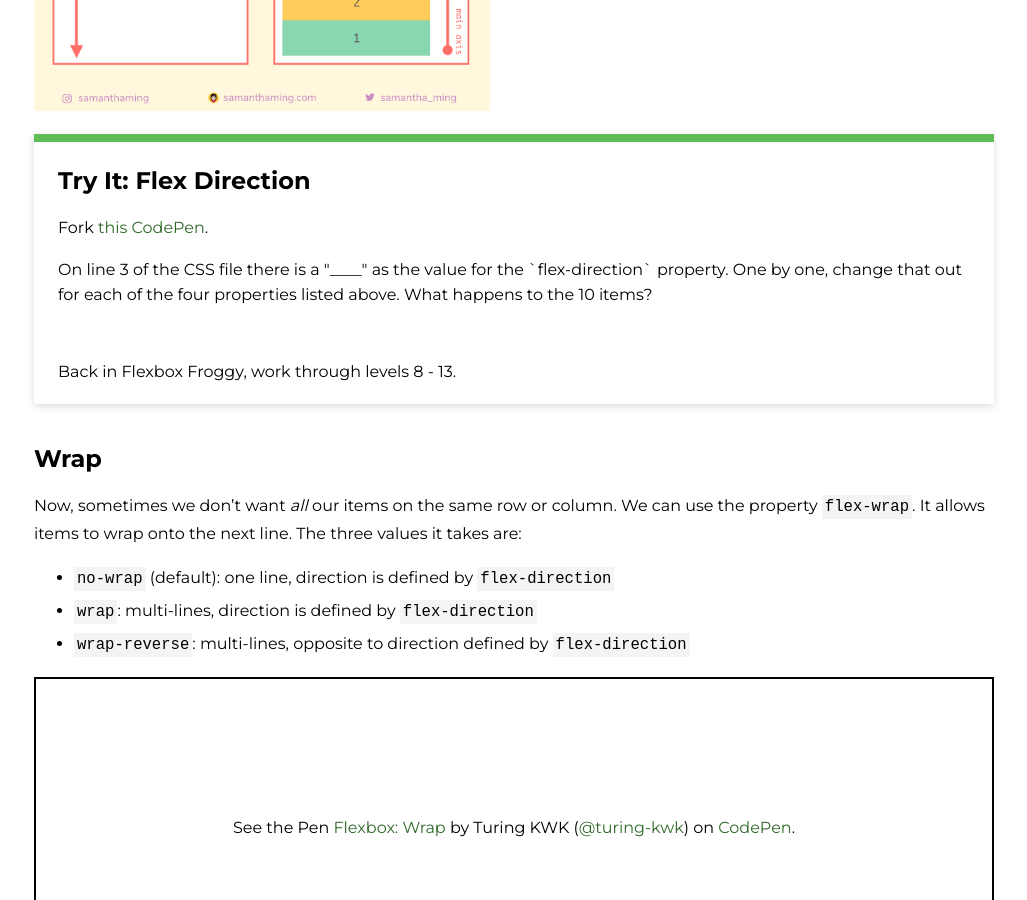
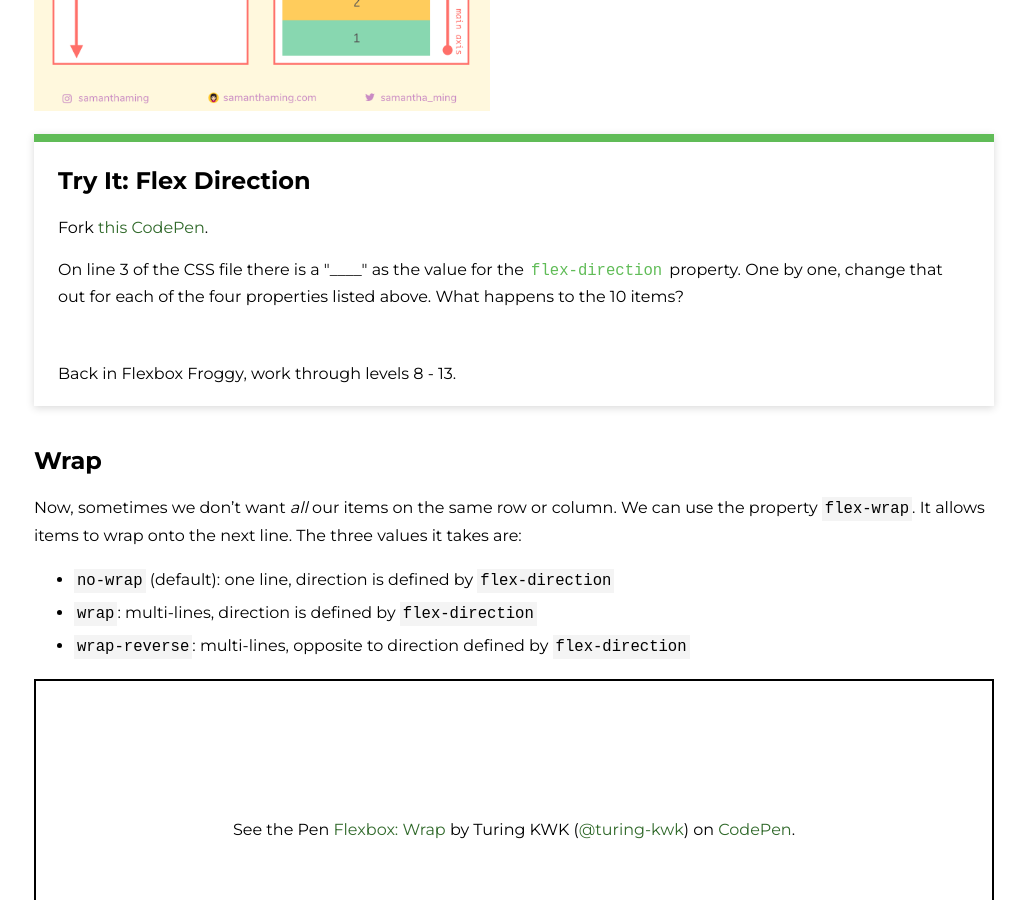
Before and after one commit to ameseee/kwk-curriculum-site, a Jekyll site: the page built from web-app/lessons/css-flexbox/index.md, in a window 1280 px wide and 900 px high, scrolled down 7259 px. Shown: the whole window, without its empty margins (126-1153 px from the left). Built offline with Jekyll 4.4.1, drawn with Linux system fonts in a browser that asks for light colours; nearby versions of some CDN libraries; some of the changed text lies outside the part shown.

Commit message:
Make small adjustments on Flexbox, spacing, grammar, etc.

```diff
--- a/web-app/lessons/css-flexbox/index.md
+++ b/web-app/lessons/css-flexbox/index.md
@@ -9,11 +9,11 @@
 
 ## Technical Vocabulary
 
-- parent
-- child
-- direct child
-- container
-- item
+- Parent
+- Child
+- Direct child
+- Container
+- Item
 
 ## What is Flexbox?
 
@@ -178,7 +178,7 @@
 <div class="try-it">
   <h2>Try It: Flex Direction</h2>
   <p>Fork <a href="https://codepen.io/turing-kwk/pen/oNgGLKY">this CodePen</a>.</p>
-  <p>On line 3 of the CSS file there is a "____" as the value for the `flex-direction` property. One by one, change that out for each of the four properties listed above. What happens to the 10 items?</p>
+  <p>On line 3 of the CSS file there is a "____" as the value for the <code class="try-it-code">flex-direction</code> property. One by one, change that out for each of the four properties listed above. What happens to the 10 items?</p>
   <br>
   <p>Back in Flexbox Froggy, work through levels 8 - 13.</p>
 </div>
```
Also changed, not shown: other parts of web-app/lessons/css-flexbox/index.md (+1 -1 lines).
